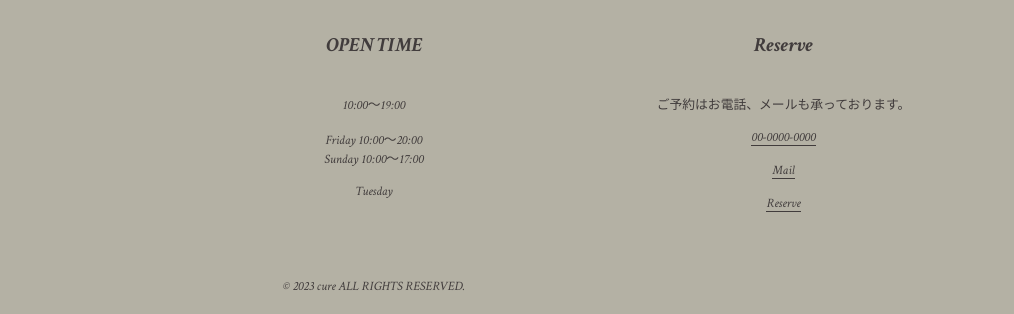
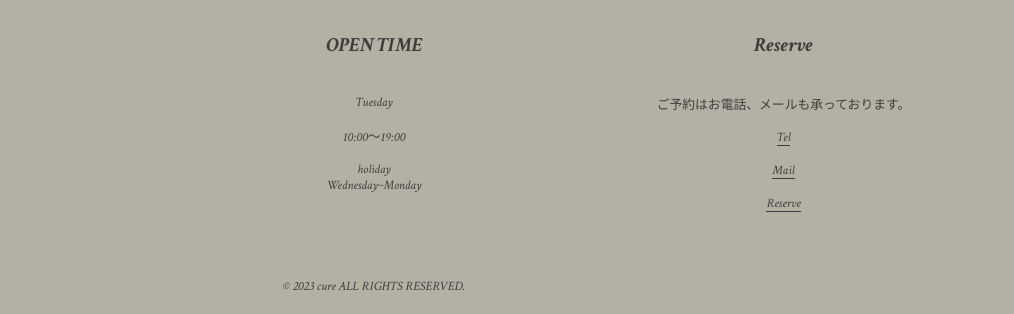
Before and after one commit to sekiguchi-itsumi/cure, a plain HTML site: page index.html in a window 1280 px wide. Shown: the part 3572-3886 px from the top of the page, 266-1280 px from the left. Drawn offline with nearby package versions, Linux system fonts and the light colour scheme; some packages are replaced by stand-ins of ours.

Commit message:
Update index.html

```diff
--- a/index.html
+++ b/index.html
@@ -173,10 +173,10 @@
                 <div class="open-time footer-content">
                     <h4 class="footer-title">OPEN TIME</h4>
                     <div class="time-text">
+                                    <p class="day">Tuesday</p>
                         <p class="time">10:00〜19:00</p>
-                        <p class="day">Friday 10:00〜20:00<br>
-                            Sunday 10:00〜17:00</p>
-                        <p class="holiday">Tuesday</p>
+                        <p class="holiday">holiday<br>
+                                Wednesday~Monday</p>
                     </div>
                 </div>
                 <div class="contact footer-content">
@@ -184,8 +184,8 @@
                     <div class="reserve-text">
                         <p>ご予約はお電話、メールも承っております。</p>
                         <ul>
-                            <li><a href="tel:">00-0000-0000</a></li>
-                            <li><a href="mailto:xxxxx@xxx.xxx?subject=お問い合わせ">Mail</a></li>
+                            <li><a href="tel:">Tel</a></li>
+                            <li><a href="mailto:sekiitsu529@gmail.com?subject=お問い合わせ">Mail</a></li>
                             <li><a href="reserve.html">Reserve</a></li>
                         </ul>
                     </div>
```
